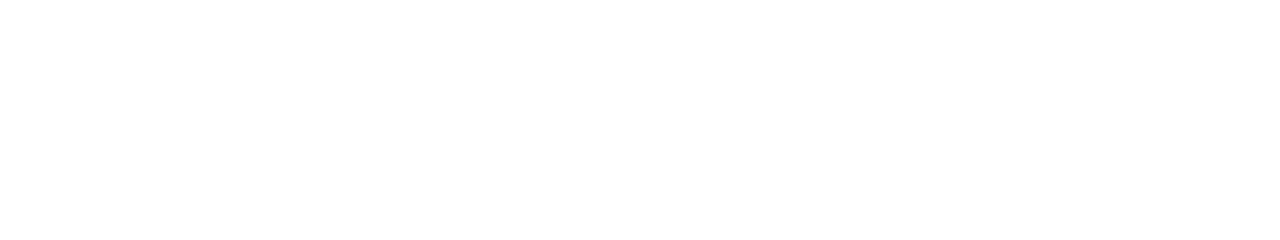
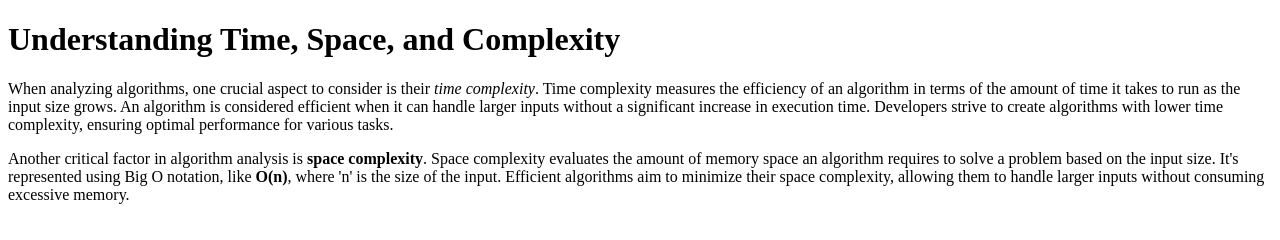
Before and after one commit to acciojob/time-and-space-complexity-SujanDevaraj, a website: page main.html in a window 1280 px wide. Drawn offline with Linux system fonts and the light colour scheme.

Commit message:
created a submission

```diff
--- a/main.html
+++ b/main.html
@@ -5,7 +5,21 @@
 <head>
 	<link rel="stylesheet" href="styles.css">
 </head>
-
+<h1>Understanding Time, Space, and Complexity</h1>
+    <p>
+        When analyzing algorithms, one crucial aspect to consider is their <em>time complexity</em>.
+        Time complexity measures the efficiency of an algorithm in terms of the amount of time it takes to
+        run as the input size grows. An algorithm is considered efficient when it can handle larger inputs
+        without a significant increase in execution time. Developers strive to create algorithms with lower
+        time complexity, ensuring optimal performance for various tasks.
+    </p>
+    <p>
+        Another critical factor in algorithm analysis is <strong>space complexity</strong>.
+        Space complexity evaluates the amount of memory space an algorithm requires to solve a problem
+        based on the input size. It's represented using Big O notation, like <strong>O(n)</strong>,
+        where 'n' is the size of the input. Efficient algorithms aim to minimize their space complexity,
+        allowing them to handle larger inputs without consuming excessive memory.
+    </p>
 <body>
 	<!-- the entire body must be written by student -->
     <script type="text/javascript" src="./script.js">
```
